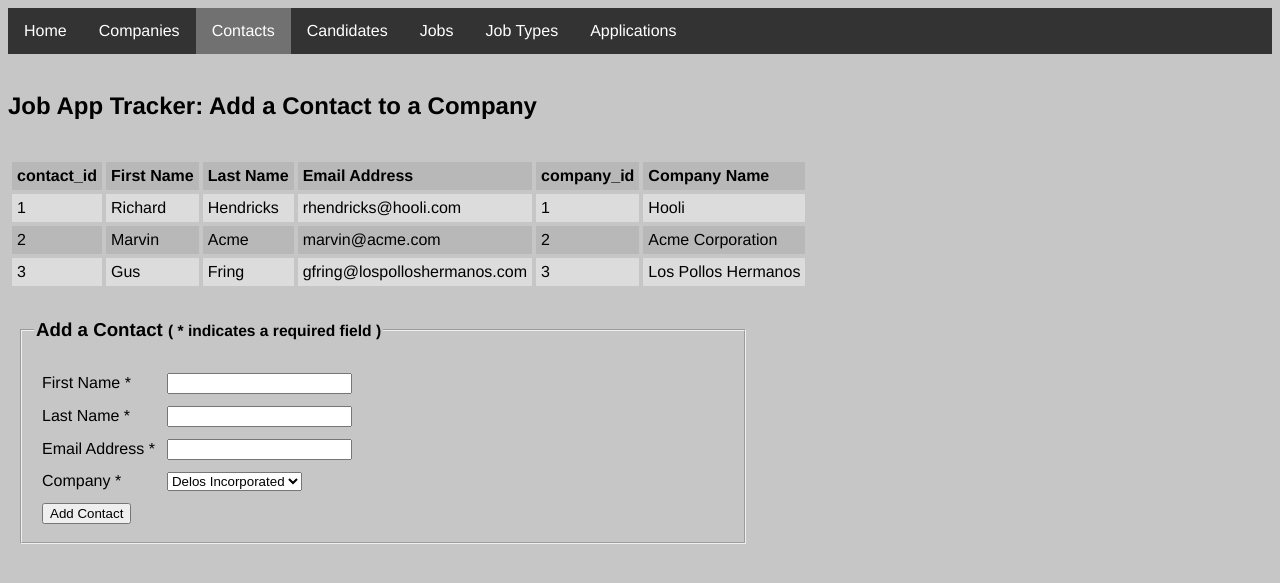
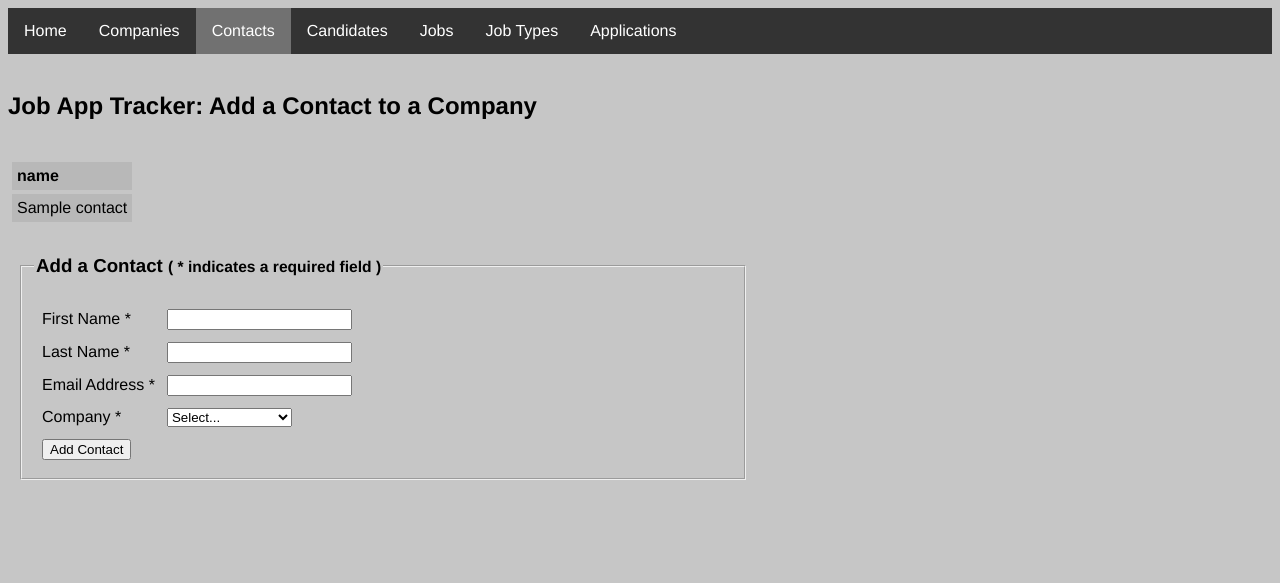
Before and after one commit to mike-osu/job-app-tracker, a Flask app: template templates/contacts.html in a window 1280 px wide. Shown: the top 583 px of the page. Run offline with Flask 2, Linux system fonts and the light colour scheme; the template is opened without the code that fills it: most values are stand-ins (such as "Sample title", 1, 10 or a date in 2020).

Commit message:
Create and read contacts

```diff
--- a/app.py
+++ b/app.py
@@ -28,9 +28,32 @@ def companies():
 """
 Contacts
 """
-@app.route('/contacts')
+@app.route('/contacts', methods=['post', 'get'])
 def contacts():
-    return render_template('contacts.html')
+    if request.method == 'POST':
+        firstName = request.form['first_name']
+        lastName = request.form['last_name']
+        email = request.form['email']
+        companyId = request.form['company_id']
+
+        if (firstName != '' and lastName != '' and email != '' and companyId != ''):
+            insertContactQuery = '''INSERT INTO contacts (first_name, last_name, email, company_id)
+                VALUES ('{}', '{}', '{}', {});'''.format(firstName, lastName, email, companyId)
+            db.execute_query(db_connection=db_connection, query=insertContactQuery)
+
+    contactsQuery = """SELECT c.contact_id, c.first_name 'First Name', c.last_name 'Last Name', c.email 'Email', co.name 'Company'
+        FROM contacts c INNER JOIN companies co on c.company_id = co.company_id;"""
+    cursor = db.execute_query(db_connection=db_connection, query=contactsQuery)
+    contacts = cursor.fetchall()
+
+    # companies without a contact
+    companiesQuery = """SELECT companies.company_id, companies.name
+        FROM companies LEFT OUTER JOIN contacts ON companies.company_id = contacts.company_id
+        WHERE contacts.company_id IS NULL;"""
+    cursor = db.execute_query(db_connection=db_connection, query=companiesQuery)
+    companies = cursor.fetchall()
+
+    return render_template('contacts.html', contacts=contacts, companies=companies)
 
 """
 Candidates
--- a/templates/contacts.html
+++ b/templates/contacts.html
@@ -23,58 +23,54 @@
 
 
     <table class="aTable">
-      <tr>
-        <th>contact_id</th>
-        <th>First Name</th>
-        <th>Last Name</th>
-        <th>Email Address</th>
-        <th>company_id</th>
-        <th>Company Name</th>
-      </tr>
-      <tr>
-        <td>1</td>
-        <td>Richard</td>
-        <td>Hendricks</td>
-        <td>rhendricks@hooli.com</td>
-        <td>1</td>
-        <td>Hooli</td>
-      </tr>
-      <tr>
-        <td>2</td>
-        <td>Marvin</td>
-        <td>Acme</td>
-        <td>marvin@acme.com</td>
-        <td>2</td>
-        <td>Acme Corporation</td>
-      </tr>
-      <tr>
-        <td>3</td>
-        <td>Gus</td>
-        <td>Fring</td>
-        <td>gfring@lospolloshermanos.com</td>
-        <td>3</td>
-        <td>Los Pollos Hermanos</td>
-      </tr>
+      <thead>
+        <tr>
+          <!-- Iterate through each key in the first entry to get the
+          column name -->
+          {% for key in contacts[0].keys() %}
+
+          <!-- Create a <th> tag with the key inside of it, this will be
+          our header row -->
+          <th>{{ key }}</th>
+
+          <!-- End of this for loop -->
+          {% endfor %}
+        </tr>
+      </thead>
+
+      <tbody>
+        {% for contact in contacts %}
+        <tr>
+          {% for key in contact.keys() %}
+          <td>
+            {{contact[key]}}
+          </td>
+          {% endfor %}
+        </tr>
+        {% endfor %}
+      </tbody>
     </table>
 
       <div id="form">
-        <form>
+        <form action="" method="POST">
           <fieldset>
           <legend><h3>Add a Contact
             <small>( * indicates a required field )</h3></legend>
         <table cellpadding="4" cellspacing="4">
           <tr>
-            <td>First Name *</td><td><input text /></td>
+            <td>First Name *</td><td><input text name="first_name" id="first_name" /></td>
           </tr>
-            <td>Last Name *</td><td><input text /></td>
+            <td>Last Name *</td><td><input text name="last_name" id="last_name" /></td>
           <tr>
-            <td>Email Address *</td><td><input text /></td>
+            <td>Email Address *</td><td><input text name="email" id="email" /></td>
           <tr>
             <td>Company *</td>
             <td>
-              <select>
-                <option value="4">Delos Incorporated</option>
-                <option value="5">Monsters, Inc.</option>
+              <select name="company_id" id="company_id">
+                <option value="">Select...</option>
+                {% for c in companies %}
+                <option value="{{c['company_id']}}">{{c['name']}}</option>
+                {% endfor %}
               </select>
             </td>
           </tr>
```
